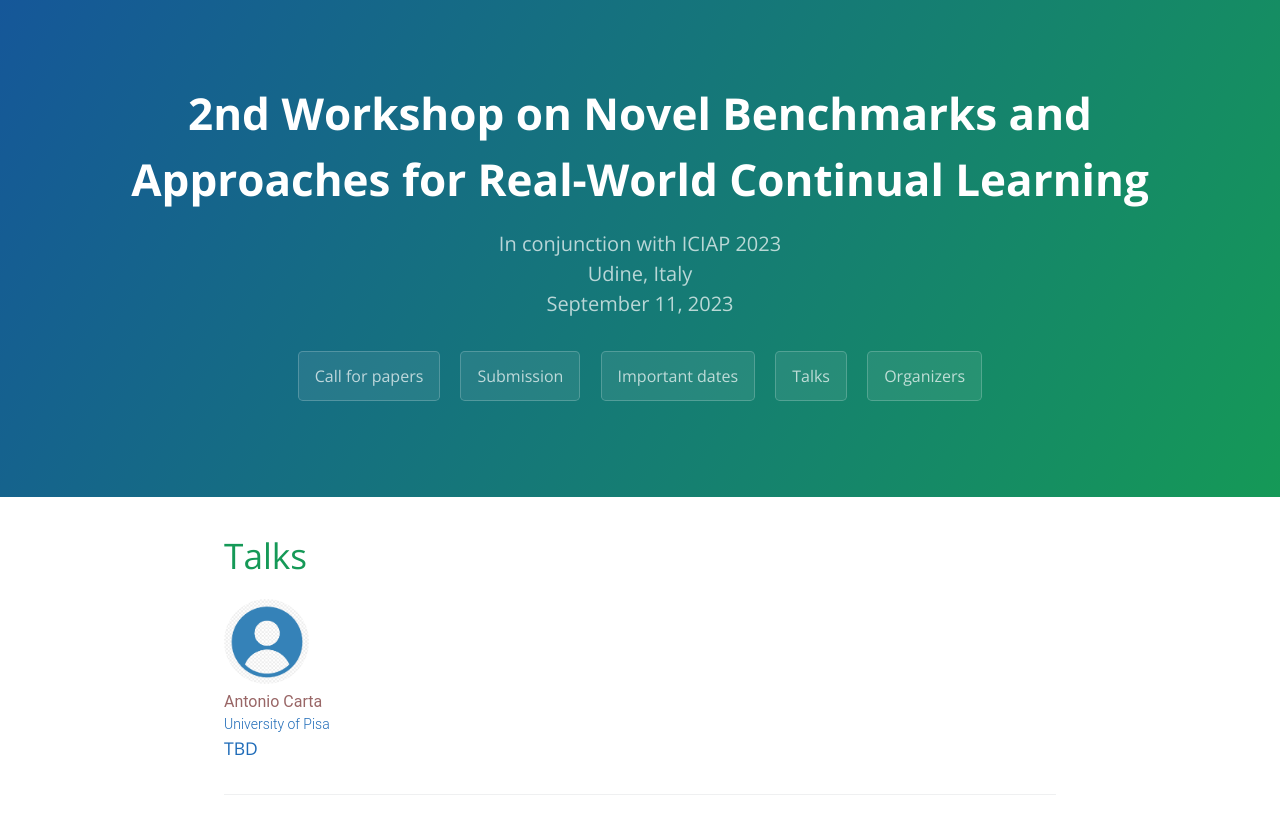
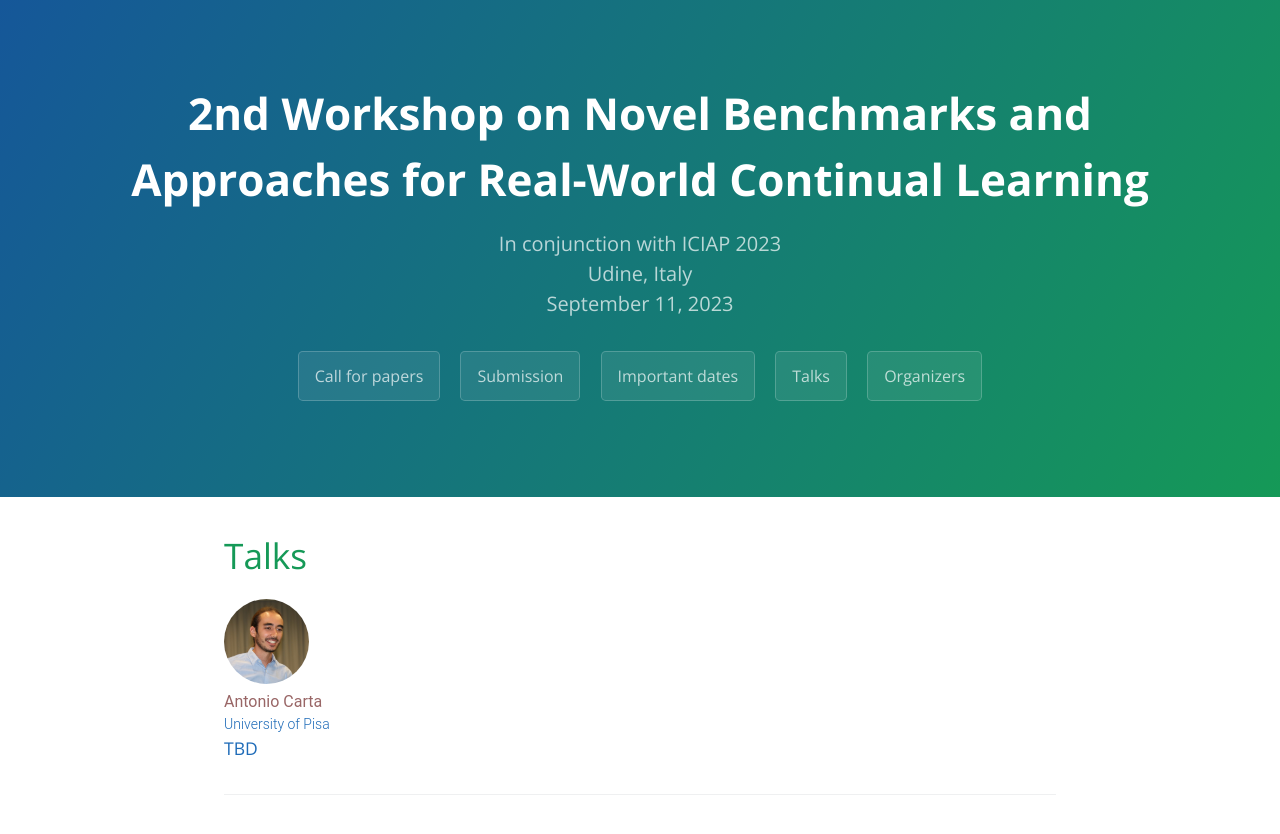
Before and after one commit to cl4real/cl4real.github.io, a Jekyll site: the page built from talks.md, in a window 1280 px wide. Shown: the top 834 px of the page. Built offline with Jekyll 4.4.1, drawn with Linux system fonts in a browser that asks for light colours; our own code applies the rules of GitHub Pages for plain Markdown files.

Commit message:
Added Antonio's pic

```diff
--- a/_config.yml
+++ b/_config.yml
@@ -58,5 +58,5 @@ workshop:
   talks:
     - name: Antonio Carta
       affiliation: University of Pisa
-      pic: img/pic.jpg
+      pic: img/antonio.png
       title: TBD
```
Also changed, not shown: img/antonio.png (added).
